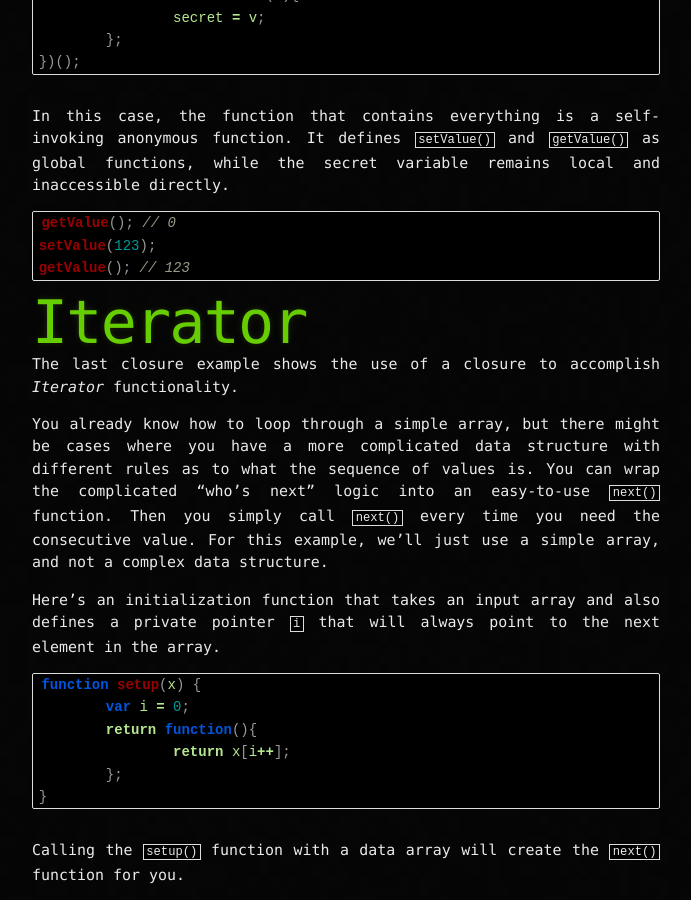
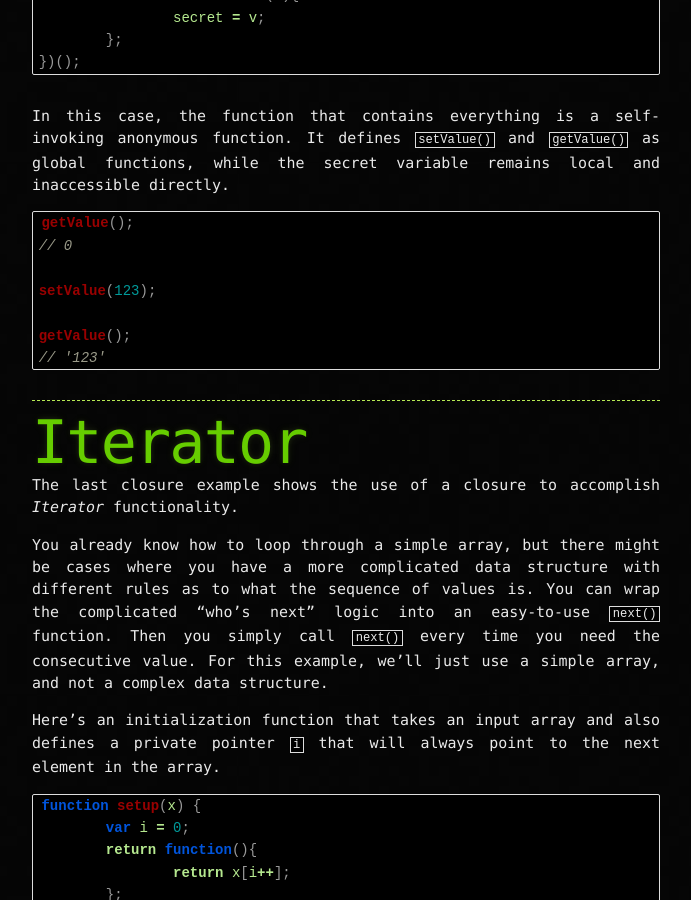
Before and after one commit to 4x3lpri3t0/zedronar.github.io, a Jekyll site: the page built from _posts/2014-04-09-javascript-closures.markdown, in a window 1280 px wide and 900 px high, scrolled down 6221 px. Shown: the whole window, without its empty margins (294-985 px from the left). Built offline with Jekyll 4.4.1, drawn with Linux system fonts in a browser that asks for light colours; Markdown is read by kramdown in place of the engine named in the settings; comment, search, counter and statistics services are not loaded.

Commit message:
minor changes

````diff
--- a/_layouts/default.html
+++ b/_layouts/default.html
@@ -13,10 +13,12 @@
     </head>
     <body>
 
+        <!-- {% assign sortedcats = site.categories | sort %} -->
+
         <div class="site">
           <div class="header">
             <h1 class="title"><a href="/">{{ site.name }}</a></h1>
-            <!-- {% for cat in site.categories %}
+            <!-- {% for cat in sortedcats %}
                 <a class="extra" href="/">{{ cat[0] }}</a>
             {% endfor %} -->
           </div>
--- a/_posts/2014-04-09-javascript-closures.markdown
+++ b/_posts/2014-04-09-javascript-closures.markdown
@@ -238,7 +238,6 @@ function f() {
 
 ---
 
-
 # Getter/Setter #
 
 Imagine you have a variable that will contain a very specific range of values. You don't want to expose this variable because you don't want just any part of the code to be able to alter its value. You protect this variable inside a function and provide two additional functions — one to *get* the value and one to *set* it. The one that sets it could contain some logic to validate a value before assigning it to the protected variable.
@@ -261,11 +260,16 @@ var getValue, setValue;
 In this case, the function that contains everything is a self-invoking anonymous function. It defines `setValue()` and `getValue()` as global functions, while the secret variable remains local and inaccessible directly.
 
 ```javascript
-getValue(); // 0
+getValue();
+// 0
+
 setValue(123);
-getValue(); // 123
+
+getValue();
+// '123'
 ```
 
+---
 
 # Iterator #
 
````
Also changed, not shown: _posts/2014-04-12-started-using-jekyll.markdown (+7 -0 lines).
